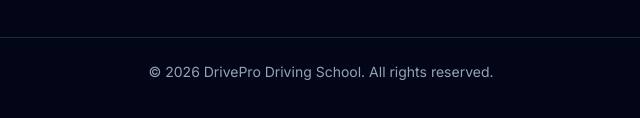
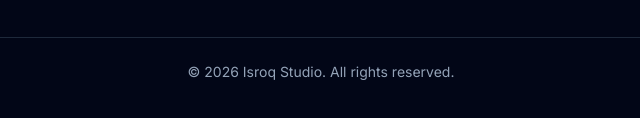
Before and after one commit to muhammad-isroq/SahabatMengemudi, a plain HTML site: page index.html in a window 1280 px wide. Shown: the part 6988-7106 px from the top of the page, 319-959 px from the left. Drawn offline with nearby package versions, Linux system fonts and the light colour scheme.

Commit message:
ubah footer

```diff
--- a/index.html
+++ b/index.html
@@ -1433,7 +1433,7 @@
 
         <div class="border-t border-slate-800 mt-10 pt-6 text-sm text-center">
 
-            © 2026 DrivePro Driving School. All rights reserved.
+            © 2026 Isroq Studio. All rights reserved.
 
         </div>
 
```
